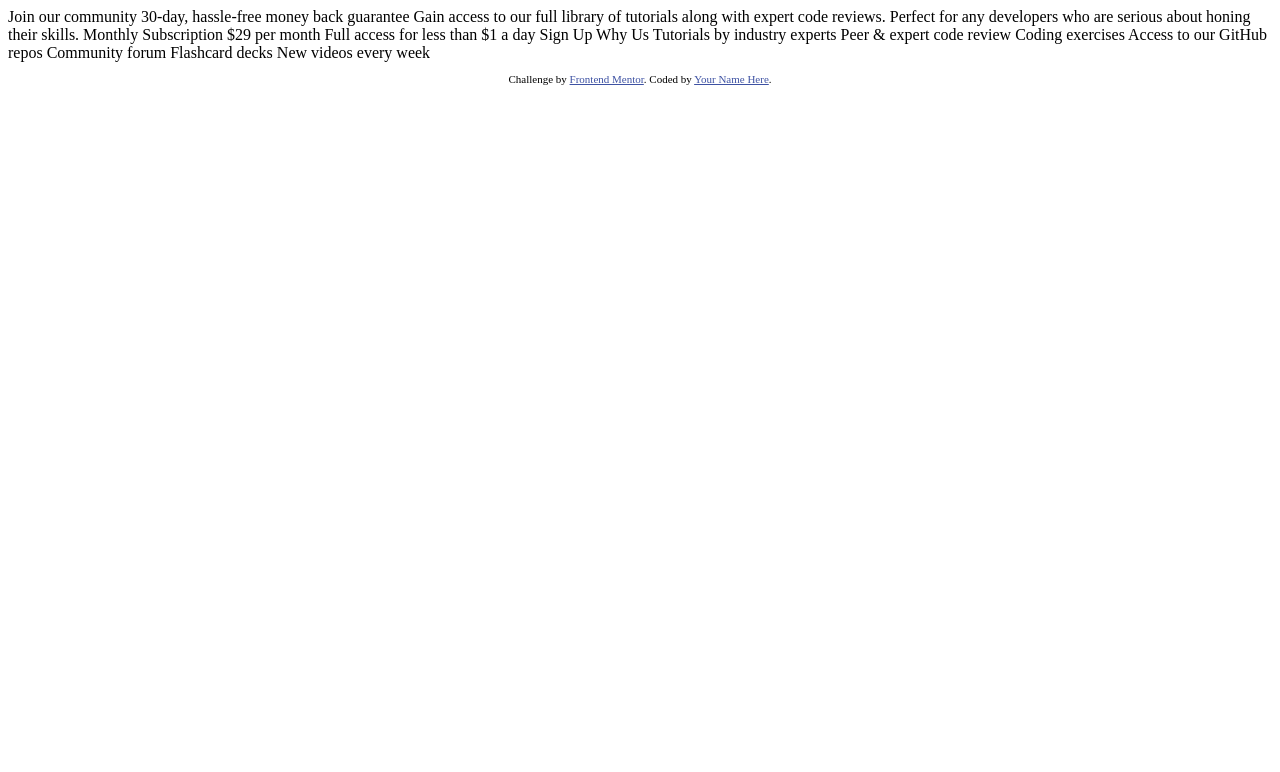
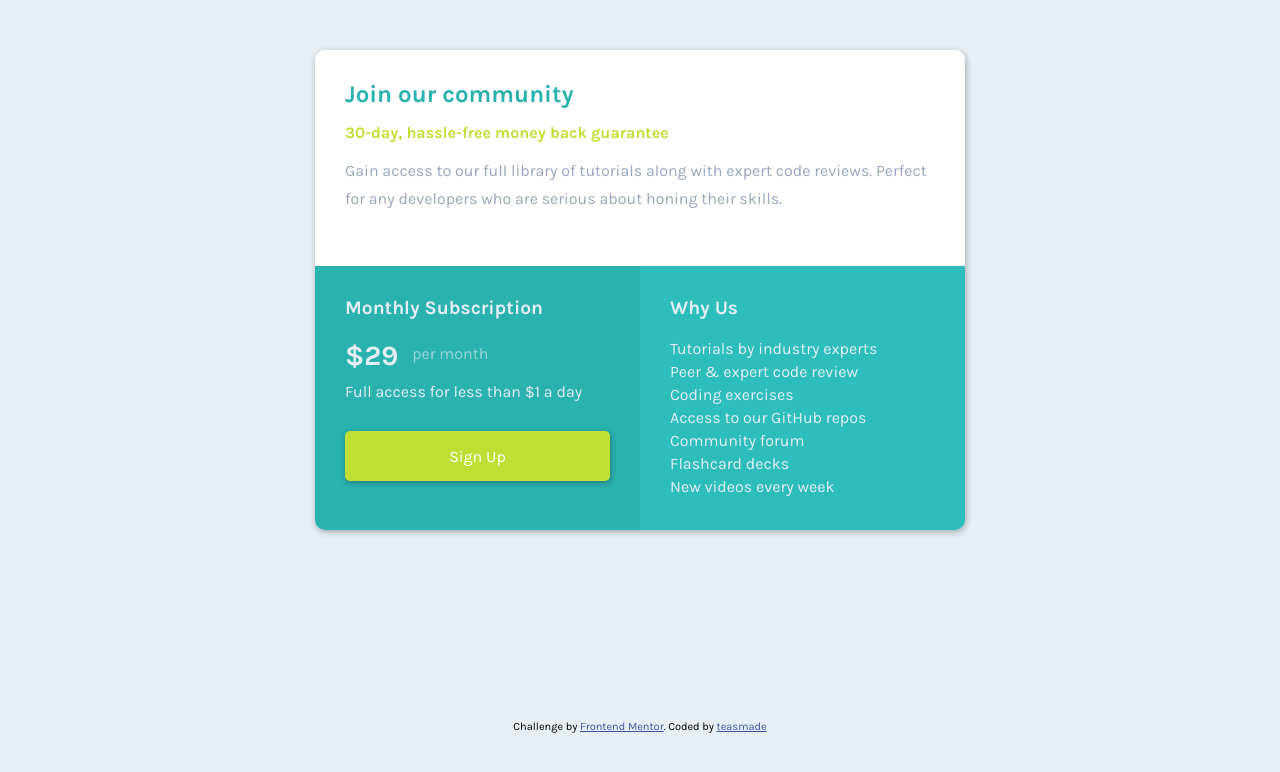
Before and after one commit to teasmade/FrontEndMentor, a plain HTML site: page Single Grid Price Component/single-price-grid-component-master/index.html in a window 1280 px wide. Drawn offline with Linux system fonts and the light colour scheme.

Commit message:
HTML + CSS first pass

```diff
--- a/Single Grid Price Component/single-price-grid-component-master/index.html
+++ b/Single Grid Price Component/single-price-grid-component-master/index.html
@@ -1,50 +1,56 @@
 <!DOCTYPE html>
 <html lang="en">
+
 <head>
   <meta charset="UTF-8">
-  <meta name="viewport" content="width=device-width, initial-scale=1.0"> <!-- displays site properly based on user's device -->
+  <meta name="viewport" content="width=device-width, initial-scale=1.0">
+  <!-- displays site properly based on user's device -->
 
   <link rel="icon" type="image/png" sizes="32x32" href="./images/favicon-32x32.png">
-
+  <link rel="preconnect" href="https://fonts.gstatic.com">
+  <link href="https://fonts.googleapis.com/css2?family=Karla:wght@400;700&display=swap" rel="stylesheet">
+  <link rel="stylesheet" href="styles.css">
   <title>Frontend Mentor | Single Price Grid Component</title>
 
-  <!-- Feel free to remove these styles or customise in your own stylesheet 👍 -->
-  <style>
-    .attribution { font-size: 11px; text-align: center; }
-    .attribution a { color: hsl(228, 45%, 44%); }
-  </style>
 </head>
+
 <body>
-  Join our community
-
-  30-day, hassle-free money back guarantee
-
-  Gain access to our full library of tutorials along with expert code reviews.
-  Perfect for any developers who are serious about honing their skills.
-
-  Monthly Subscription
-
-  &dollar;29 per month
-
-  Full access for less than &dollar;1 a day
-
-  Sign Up
-
-  Why Us
-
-  Tutorials by industry experts
-  Peer &amp; expert code review
-  Coding exercises
-  Access to our GitHub repos
-  Community forum
-  Flashcard decks
-  New videos every week
+  <div class="wrapper">
+    <div class="container">
+      <section class="item pitch">
+        <h1>Join our community</h1>
+        <p class="highlight">30-day, hassle-free money back guarantee</p>
+        <p class="blurb">
+          Gain access to our full library of tutorials along with expert code reviews.
+          Perfect for any developers who are serious about honing their skills.
+        </p>
+      </section>
+      <section class="item cta">
+        <h2>Monthly Subscription</h2>
+        <p><span class="price">&dollar;29</span> <span class="freq">per month</span></p>
+        <p>Full access for less than &dollar;1 a day</p>
+        <button>Sign Up</button>
+      </section>
+      <section class="item usps">
+        <h2>Why Us</h2>
+        <ul>
+          <li>Tutorials by industry experts</li>
+          <li>Peer &amp; expert code review</li>
+          <li>Coding exercises</li>
+          <li>Access to our GitHub repos</li>
+          <li>Community forum</li>
+          <li>Flashcard decks</li>
+          <li>New videos every week</li>
+        </ul>
+      </section>
+    </div>
+  </div>
 
   <footer>
     <p class="attribution">
       Challenge by <a href="https://www.frontendmentor.io?ref=challenge" target="_blank">Frontend Mentor</a>.
-      Coded by <a href="#">Your Name Here</a>.
-    </p>
+      Coded by <a href="https://github.com/teasmade">teasmade</a></p>
   </footer>
 </body>
+
 </html>
--- /dev/null
+++ b/Single Grid Price Component/single-price-grid-component-master/styles.css
@@ -0,0 +1,164 @@
+*,
+*::before,
+*::after {
+  box-sizing: border-box;
+}
+
+body,
+h1,
+h2,
+h3,
+h4,
+p,
+ul,
+ol,
+li {
+  margin: 0;
+  padding: 0;
+  font-family: 'Karla', sans-serif;
+}
+
+.attribution {
+  font-size: 11px;
+  text-align: center;
+}
+
+.attribution a {
+  color: hsl(228, 45%, 44%);
+}
+
+body {
+  background-color: hsl(204, 43%, 93%);
+}
+
+.wrapper {
+  margin: 0 auto;
+  padding: 50px 20px;
+}
+
+.container {
+  display: flex;
+  margin: auto;
+  flex-direction: column;
+  height: 90vh;
+  border-radius: 10px;
+  overflow: hidden;
+  box-shadow: 1px 2px 6px 0px rgba(0,0,0,0.3);
+}
+
+.item {
+  flex: 5;
+  padding: 18px 14px;
+}
+
+.cta {
+  flex: 4;
+}
+
+.cta p {
+  margin-bottom: 10px;
+}
+
+.cta .price {
+  font-size: 1.75rem;
+  font-weight: 700;
+}
+
+.cta .freq {
+  color:hsla(203, 44%, 93%, 0.6);
+  margin-left: 10px;
+  vertical-align: super;
+}
+
+.cta button {
+  display: block;
+  border: none;
+  width:100%;
+  height: 50px;
+  background-color:hsl(71, 73%, 54%);
+  border-radius: 5px;
+  font-family: inherit;
+  color: white;
+  font-size: 1rem;
+  margin-top: 30px;
+  box-shadow: 1px 2px 6px 0px rgba(0,0,0,0.3);
+}
+
+.pitch {
+  background-color: white;
+}
+
+.pitch > *{
+  margin-bottom: 15px;
+}
+
+.pitch h1 {
+  color: hsl(179, 62%, 43%);
+  font-size: 1.5rem;
+  font-weight: 700;
+}
+
+.pitch .highlight {
+  color: hsl(71, 73%, 54%);
+  font-weight: 700;
+}
+
+.pitch .blurb {
+  color: hsl(218, 22%, 67%);
+  line-height: 1.75rem;
+  font-weight: 300;
+}
+
+.cta {
+  background-color:hsl(179, 62%, 43%);
+  color: hsl(204, 43%, 93%);
+}
+
+
+.usps {
+  background-color: hsl(179, 62%, 46%);
+  color: hsl(204, 43%, 93%);
+}
+
+h2 {
+  font-size: 1.2rem;
+  font-weight: 700;
+  margin-bottom: 20px;
+}
+
+.usps li {
+  list-style: none;
+  margin-bottom: 4px;
+}
+
+@media (min-width: 375px) {
+
+  .wrapper {
+    height: 90vh;
+  }
+
+  .container {
+    display: grid;
+    grid-template-columns: 1fr 1fr;
+    grid-template-rows: 5fr 6fr;
+    grid-auto-flow: row;
+    max-height: 60vh;
+    max-width: 650px;
+  }
+
+  .item {
+    padding: 30px;
+  }
+
+  .pitch {
+    grid-column-start: span 2;
+  }
+
+  .cta {
+    grid-row-start: 2;
+  }
+
+  .blurb {
+    grid-row-start: 2;
+  }
+}
```
